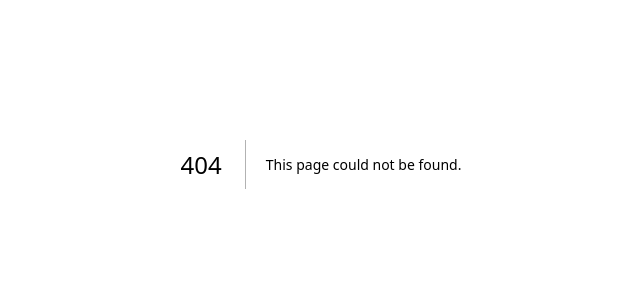
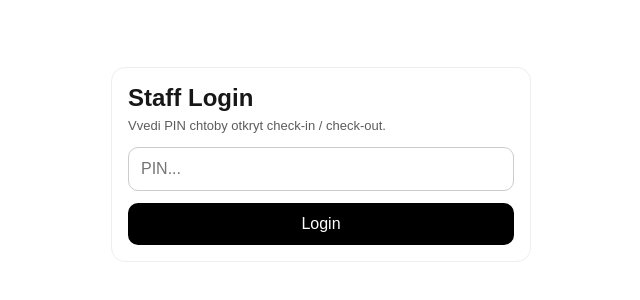
Before and after one commit to Anfis123/cloakroom-saas, a Next.js app: page /login in a window 1280 px wide. Before the commit this address had no page. Shown: the part 236-536 px from the top of the page, without its empty margins (319-959 px from the left). Built offline with nearby package versions, Linux system fonts and the light colour scheme.

Commit message:
protect checkout with staff PIN

```diff
--- /dev/null
+++ b/src/app/login/page.tsx
@@ -0,0 +1,111 @@
+"use client";
+
+import { useState } from "react";
+import { useRouter, useSearchParams } from "next/navigation";
+
+export default function LoginPage() {
+  const [pin, setPin] = useState("");
+  const [err, setErr] = useState<string | null>(null);
+  const [loading, setLoading] = useState(false);
+
+  const router = useRouter();
+  const sp = useSearchParams();
+  const next = sp.get("next") || "/";
+
+  const submit = async () => {
+    setErr(null);
+    setLoading(true);
+
+    try {
+      const r = await fetch("/api/auth/login", {
+        method: "POST",
+        headers: { "Content-Type": "application/json" },
+        body: JSON.stringify({ pin }),
+      });
+
+      if (!r.ok) {
+        const data = await r.json().catch(() => null);
+        setErr(data?.error || "Oshibka login");
+        setLoading(false);
+        return;
+      }
+
+      router.replace(next);
+    } catch {
+      setErr("Setevaya oshibka");
+    } finally {
+      setLoading(false);
+    }
+  };
+
+  return (
+    <main
+      style={{
+        minHeight: "100vh",
+        display: "flex",
+        alignItems: "center",
+        justifyContent: "center",
+        padding: 16,
+      }}
+    >
+      <div
+        style={{
+          width: "min(420px, 100%)",
+          border: "1px solid #eee",
+          borderRadius: 14,
+          padding: 16,
+        }}
+      >
+        <h1 style={{ fontSize: 24, margin: 0 }}>Staff Login</h1>
+        <div style={{ marginTop: 6, opacity: 0.7, fontSize: 13 }}>
+          Vvedi PIN chtoby otkryt check-in / check-out.
+        </div>
+
+        <input
+          value={pin}
+          onChange={(e) => setPin(e.target.value)}
+          placeholder="PIN..."
+          inputMode="numeric"
+          style={{
+            marginTop: 14,
+            width: "100%",
+            padding: 12,
+            borderRadius: 10,
+            border: "1px solid #ccc",
+            outline: "none",
+            fontSize: 16,
+          }}
+          onKeyDown={(e) => {
+            if (e.key === "Enter") submit();
+          }}
+        />
+
+        <button
+          type="button"
+          onClick={submit}
+          disabled={loading || pin.trim().length === 0}
+          style={{
+            marginTop: 12,
+            width: "100%",
+            padding: "12px 14px",
+            borderRadius: 10,
+            border: "none",
+            background: "black",
+            color: "white",
+            cursor: "pointer",
+            opacity: loading ? 0.7 : 1,
+            fontSize: 16,
+          }}
+        >
+          {loading ? "Checking..." : "Login"}
+        </button>
+
+        {err && (
+          <div style={{ marginTop: 10, color: "#b00020", fontSize: 13 }}>
+            {err}
+          </div>
+        )}
+      </div>
+    </main>
+  );
+}
```
Also changed, not shown: src/app/checkin/page.tsx (+7 -0 lines), src/app/checkout/page.tsx (+27 -20 lines), src/app/utils/requireStaff.ts (added, +20 -0 lines).
